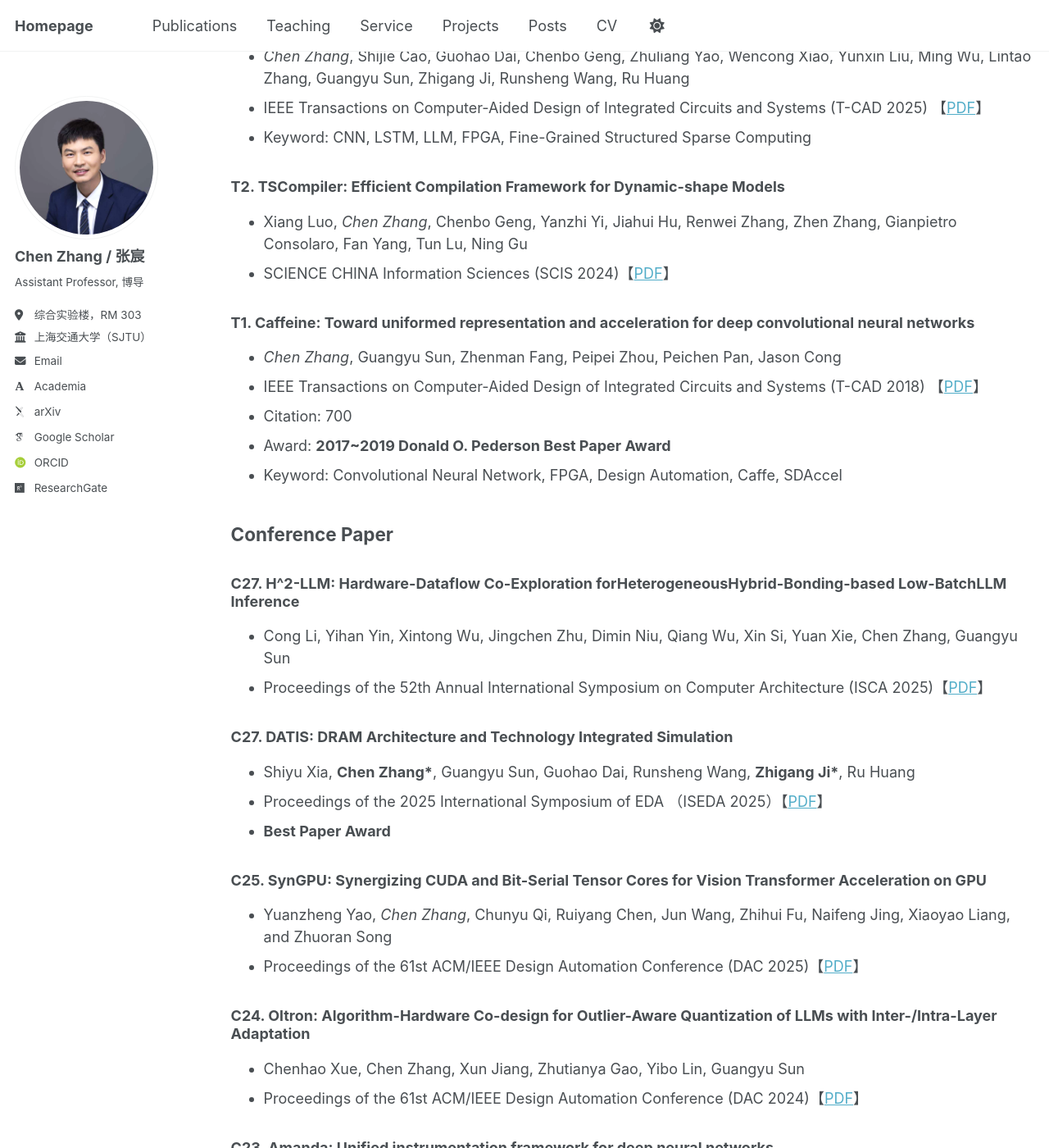
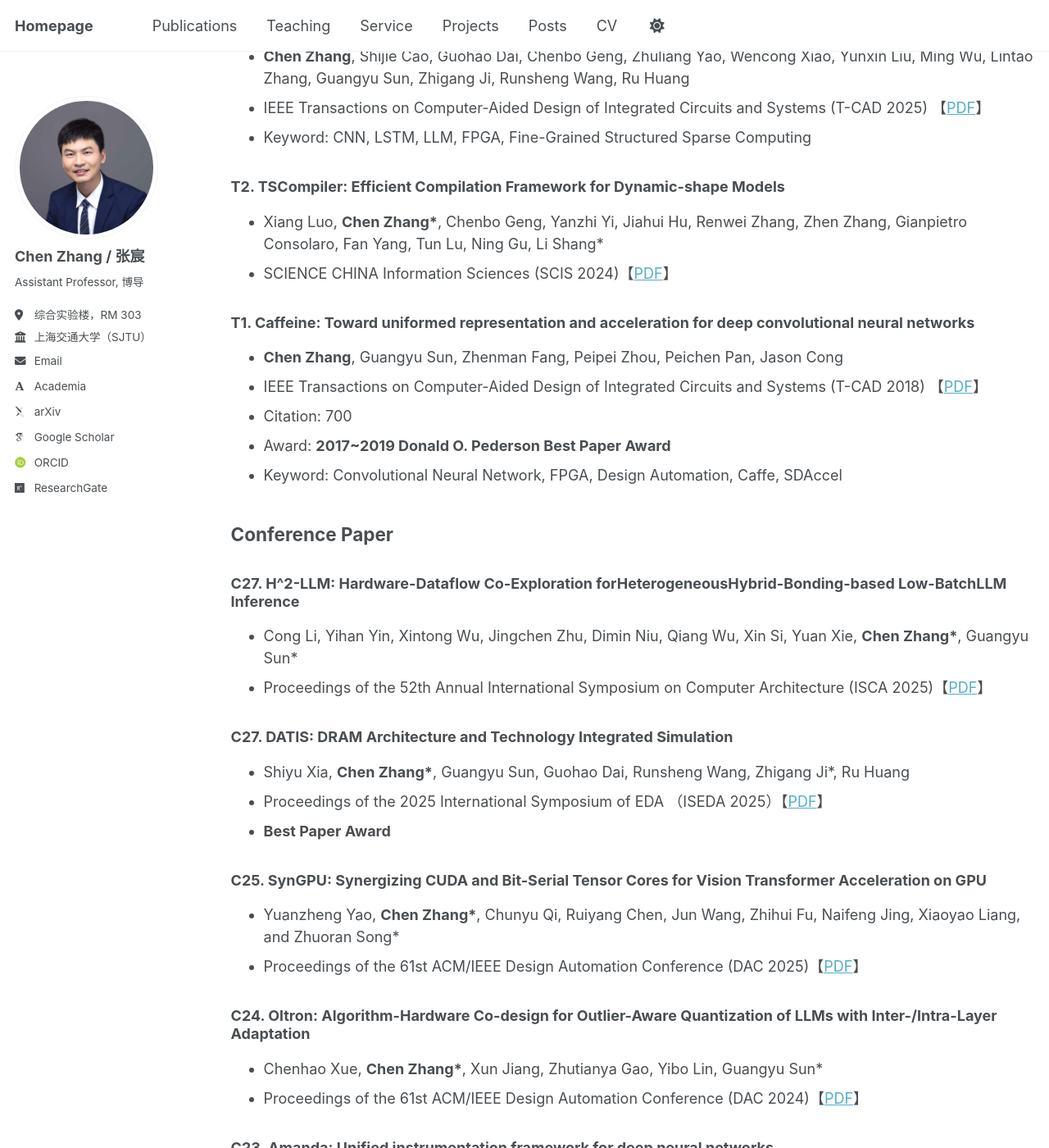
Before and after one commit to chenzhangsjtu/chenzhangsjtu.github.io, a Jekyll site: the page built from _pages/publications.md, in a window 1280 px wide and 1400 px high, scrolled down 587 px. Shown: the whole window at 82% size. Built offline with Jekyll 4.4.1, drawn with Linux system fonts in a browser that asks for light colours; some web fonts are replaced; some of the changed text lies outside the part shown.

Commit message:
Update publications.md

```diff
--- a/_pages/publications.md
+++ b/_pages/publications.md
@@ -8,25 +8,25 @@ author_profile: true
 ## Journal Paper
 
 ### T5. Theseus: Exploring Efficient Wafer-Scale Chip Design for Large Language Models
-* Jingchen Zhu, Chenhao Xue, Yiqi Chen, Zhao Wang, *Chen Zhang*, Yu Shen, Yifan Chen, Zekang Cheng, Yu Jiang, Tianqi Wang, Yibo Lin, Wei Hu, Bin Cui, Runsheng Wang, Yun Liang, Guangyu Sun
+* Jingchen Zhu, Chenhao Xue, Yiqi Chen, Zhao Wang, **Chen Zhang**, Yu Shen, Yifan Chen, Zekang Cheng, Yu Jiang, Tianqi Wang, Yibo Lin, Wei Hu, Bin Cui, Runsheng Wang, Yun Liang, Guangyu Sun
 * IEEE Transactions on Computer-Aided Design of Integrated Circuits and Systems (T-CAD 2025)
 
 ### T4. DSTC: Dual-Side Sparsity Tensor Core for DNNs Acceleration on Modern GPU Architectures
-*  *Chen Zhang*, Yang Wang, Zhiqiang Xie, Cong Guo, Yunxin Liu, Jingwen Leng, Guangyu Sun, Zhigang Ji, Runsheng Wang, Yuan Xie, Ru Huang
+*  **Chen Zhang**, Yang Wang, Zhiqiang Xie, Cong Guo, Yunxin Liu, Jingwen Leng, Guangyu Sun, Zhigang Ji, Runsheng Wang, Yuan Xie, Ru Huang
 * IEEE Transactions on Computers (TC 2025) 【[PDF](https://chenzhangsjtu.github.io//files/2025-TC-DSTC.pdf)】
 * Keyword: CNN, LSTM, LLM, GPU, Sparse Computing
 
 ### T3. Fine-Grained Structured Sparse Computing for FPGA-Based AI Inference
-*  *Chen Zhang*, Shijie Cao, Guohao Dai, Chenbo Geng, Zhuliang Yao, Wencong Xiao, Yunxin Liu, Ming Wu, Lintao Zhang, Guangyu Sun, Zhigang Ji, Runsheng Wang, Ru Huang
+*  **Chen Zhang**, Shijie Cao, Guohao Dai, Chenbo Geng, Zhuliang Yao, Wencong Xiao, Yunxin Liu, Ming Wu, Lintao Zhang, Guangyu Sun, Zhigang Ji, Runsheng Wang, Ru Huang
 * IEEE Transactions on Computer-Aided Design of Integrated Circuits and Systems (T-CAD 2025) 【[PDF](https://chenzhangsjtu.github.io//files/2025-TCAD-FSS.pdf)】
 * Keyword: CNN, LSTM, LLM, FPGA, Fine-Grained Structured Sparse Computing
 
 ### T2. TSCompiler: Efficient Compilation Framework for Dynamic-shape Models
-* Xiang Luo, *Chen Zhang*, Chenbo Geng, Yanzhi Yi, Jiahui Hu, Renwei Zhang, Zhen Zhang, Gianpietro Consolaro, Fan Yang, Tun Lu, Ning Gu
+* Xiang Luo, **Chen Zhang\***, Chenbo Geng, Yanzhi Yi, Jiahui Hu, Renwei Zhang, Zhen Zhang, Gianpietro Consolaro, Fan Yang, Tun Lu, Ning Gu, Li Shang\*
 * SCIENCE CHINA Information Sciences (SCIS 2024)【[PDF](https://chenzhangsjtu.github.io//files/2024-SCIS.pdf)】
 
 ### T1. Caffeine: Toward uniformed representation and acceleration for deep convolutional neural networks
-*  *Chen Zhang*, Guangyu Sun, Zhenman Fang, Peipei Zhou, Peichen Pan, Jason Cong
+*  **Chen Zhang**, Guangyu Sun, Zhenman Fang, Peipei Zhou, Peichen Pan, Jason Cong
 * IEEE Transactions on Computer-Aided Design of Integrated Circuits and Systems (T-CAD 2018) 【[PDF](https://chenzhangsjtu.github.io//files/TCAD-2018.pdf)】
 * Citation: 700
 * Award: **2017~2019 Donald O. Pederson Best Paper Award**
@@ -37,122 +37,122 @@ author_profile: true
 
 
 ### C27. H^2-LLM: Hardware-Dataflow Co-Exploration forHeterogeneousHybrid-Bonding-based Low-BatchLLM Inference
-* Cong Li, Yihan Yin, Xintong Wu, Jingchen Zhu, Dimin Niu, Qiang Wu, Xin Si, Yuan Xie, Chen Zhang, Guangyu Sun
+* Cong Li, Yihan Yin, Xintong Wu, Jingchen Zhu, Dimin Niu, Qiang Wu, Xin Si, Yuan Xie, **Chen Zhang\***, Guangyu Sun\*
 * Proceedings of the 52th Annual International Symposium on Computer Architecture (ISCA 2025)【[PDF](https://chenzhangsjtu.github.io//files/2025-H2_LLM_ISCA25.pdf)】
 
 ### C27. DATIS: DRAM Architecture and Technology Integrated Simulation
-* Shiyu Xia, **Chen Zhang\***, Guangyu Sun, Guohao Dai, Runsheng Wang, **Zhigang Ji\***, Ru Huang
+* Shiyu Xia, **Chen Zhang\***, Guangyu Sun, Guohao Dai, Runsheng Wang, Zhigang Ji\*, Ru Huang
 * Proceedings of the 2025 International Symposium of EDA （ISEDA 2025）【[PDF](https://chenzhangsjtu.github.io//files/2025ISEDA.pdf)】
 * **Best Paper Award**
 
 ### C25. SynGPU: Synergizing CUDA and Bit-Serial Tensor Cores for Vision Transformer Acceleration on GPU
-* Yuanzheng Yao, *Chen Zhang*, Chunyu Qi, Ruiyang Chen, Jun Wang, Zhihui Fu, Naifeng Jing, Xiaoyao Liang, and Zhuoran Song
+* Yuanzheng Yao, **Chen Zhang\***, Chunyu Qi, Ruiyang Chen, Jun Wang, Zhihui Fu, Naifeng Jing, Xiaoyao Liang, and Zhuoran Song\*
 * Proceedings of the 61st ACM/IEEE Design Automation Conference (DAC 2025)【[PDF](https://chenzhangsjtu.github.io//files/2025-DAC_SynGPU-3.pdf)】
 
 ### C24. Oltron: Algorithm-Hardware Co-design for Outlier-Aware Quantization of LLMs with Inter-/Intra-Layer Adaptation
-* Chenhao Xue, Chen Zhang, Xun Jiang, Zhutianya Gao, Yibo Lin, Guangyu Sun
+* Chenhao Xue, **Chen Zhang\***, Xun Jiang, Zhutianya Gao, Yibo Lin, Guangyu Sun\*
 * Proceedings of the 61st ACM/IEEE Design Automation Conference (DAC 2024)【[PDF](https://chenzhangsjtu.github.io//files/2024-DAC.pdf)】
 
 ### C23. Amanda: Unified instrumentation framework for deep neural networks
-* Yue Guan, Yuxian Qiu, Jingwen Leng, Fan Yang, Shuo Yu, Yunxin Liu, Yu Feng, Yuhao Zhu, Lidong Zhou, Yun Liang, *Chen Zhang*, Chao Li, Minyi Guo
+* Yue Guan, Yuxian Qiu, Jingwen Leng, Fan Yang, Shuo Yu, Yunxin Liu, Yu Feng, Yuhao Zhu, Lidong Zhou, Yun Liang, **Chen Zhang**, Chao Li, Minyi Guo
 * Proceedings of the 29th ACM International Conference on Architectural Support for Programming Languages and Operating Systems (ASPLOS 2024)
 
 ### C22. Cambricon-r: A fully fused accelerator for real-time learning of neural scene representation
-* Xinkai Song, Yuanbo Wen, Xing Hu, Tianbo Liu, Haoxuan Zhou, Husheng Han, Tian Zhi, Zidong Du, Wei Li, Rui Zhang, *Chen Zhang*, Lin Gao, Qi Guo, Tianshi Chen
+* Xinkai Song, Yuanbo Wen, Xing Hu, Tianbo Liu, Haoxuan Zhou, Husheng Han, Tian Zhi, Zidong Du, Wei Li, Rui Zhang, **Chen Zhang**, Lin Gao, Qi Guo, Tianshi Chen
 * Proceedings of the 56th Annual IEEE/ACM International Symposium on Microarchitecture (MICRO 2023)
 
 ### C21. RM-STC: Row-merge dataflow inspired GPU sparse tensor core for energy-efficient sparse acceleration
-* Guyue Huang, Zhengyang Wang, Po-An Tsai, *Chen Zhang*, Yufei Ding, Yuan Xie
+* Guyue Huang, Zhengyang Wang, Po-An Tsai, **Chen Zhang**, Yufei Ding, Yuan Xie
 * Proceedings of the 56th Annual IEEE/ACM International Symposium on Microarchitecture (MICRO 2023)
 
 ### C20. OliVe: Accelerating Large Language Models via Hardware-friendly Outlier-Victim Pair Quantization
-* Cong Guo, Jiaming Tang, Weiming Hu, Jingwen Leng, *Chen Zhang*, Fan Yang, Yunxin Liu, Minyi Guo, Yuhao Zhu
+* Cong Guo, Jiaming Tang, Weiming Hu, Jingwen Leng, **Chen Zhang**, Fan Yang, Yunxin Liu, Minyi Guo, Yuhao Zhu
 * Proceedings of the 50th Annual International Symposium on Computer Architecture (ISCA 2023)【[PDF](https://chenzhangsjtu.github.io//files/2023-ISCA.pdf)】
 
 ### C19. Nesting Forward Automatic Differentiation for Memory-Efficient Deep Neural Network Training
-* Cong Guo, Yuxian Qiu, Jingwen Leng, *Chen Zhang*, Ying Cao, Quanlu Zhang, Yunxin Liu, Fan Yang, Minyi Guo
+* Cong Guo, Yuxian Qiu, Jingwen Leng, **Chen Zhang**, Ying Cao, Quanlu Zhang, Yunxin Liu, Fan Yang, Minyi Guo
 * 2022 IEEE 40th International Conference on Computer Design (ICCD 2022)【[PDF](https://chenzhangsjtu.github.io//files/2022-ICCD.pdf)】
 
 ### C18. Ant: Exploiting adaptive numerical data type for low-bit deep neural network quantization
-* Cong Guo, *Chen Zhang*, Jingwen Leng, Zihan Liu, Fan Yang, Yunxin Liu, Minyi Guo, Yuhao Zhu
+* Cong Guo, **Chen Zhang**, Jingwen Leng, Zihan Liu, Fan Yang, Yunxin Liu, Minyi Guo, Yuhao Zhu
 * Proceedings of the 55th IEEE/ACM International Symposium on Microarchitecture (MICRO 2022)【[PDF](https://chenzhangsjtu.github.io//files/2022-MICRO.pdf)】
 * Award: **MICRO 2023 Top Picks Honorable Mention**
 * Keywords: AI acceleration, Tensor Core, Quantization
 
 ### C17. SQuant: On-the-fly data-free quantization via diagonal hessian approximation
-* Cong Guo, Yuxian Qiu, Jingwen Leng, Xiaotian Gao, *Chen Zhang*, Yunxin Liu, Fan Yang, Yuhao Zhu, Minyi Guo
+* Cong Guo, Yuxian Qiu, Jingwen Leng, Xiaotian Gao, **Chen Zhang**, Yunxin Liu, Fan Yang, Yuhao Zhu, Minyi Guo
 * International Conference on Learning (ICLR 2022) 【[PDF](https://chenzhangsjtu.github.io//files/2022-ICLR.pdf)】
 
 ### C16. Dual-side sparse tensor core
-* Yang Wang, *Chen Zhang*, Zhiqiang Xie, Cong Guo, Yunxin Liu, Jingwen Leng
+* Yang Wang, **Chen Zhang\***, Zhiqiang Xie, Cong Guo, Yunxin Liu, Jingwen Leng
 * 2021 ACM/IEEE 48th Annual International Symposium on Computer Architecture (ISCA 2021)【[PDF](https://chenzhangsjtu.github.io//files/2021-ISCA.pdf)】
 * Keywords: GPGPU, Sparse Tensor Core, AI acceleration
 
 ### C15. Boosting mobile CNN inference through semantic memory
-* Yun Li, *Chen Zhang*, Shihao Han, Li Lyna Zhang, Baoqun Yin, Yunxin Liu, Mengwei Xu
+* Yun Li, **Chen Zhang\***, Shihao Han, Li Lyna Zhang, Baoqun Yin\*, Yunxin Liu, Mengwei Xu
 * Proceedings of the 29th ACM International Conference on Multimedia (Multimedia 2021)【[PDF](https://chenzhangsjtu.github.io//files/2021-ACMMultimedia.pdf)】【[Web](https://mp.weixin.qq.com/s/Lk3Y3rH8NuQwUbdagNOE6Q)】
 
 ### C14. Scylla: Qoe-aware continuous mobile vision with fpga-based dynamic deep neural network reconfiguration
-* Shuang Jiang, Zhiyao Ma, Xiao Zeng, Chenren Xu, Mi Zhang, *Chen Zhang*, Yunxin Liu
+* Shuang Jiang, Zhiyao Ma, Xiao Zeng, Chenren Xu, Mi Zhang, **Chen Zhang**, Yunxin Liu
 * Proceedings of the 2022 IEEE Conference on Computer Communications (INFOCOM 2020)【[PDF](https://chenzhangsjtu.github.io//files/2020-INFOCOM.pdf)】
 
 ### C13. Ladabert: Lightweight adaptation of bert through hybrid model compression
-* Yihuan Mao, Yujing Wang, Chufan Wu, *Chen Zhang*, Yang Wang, Yaming Yang, Quanlu Zhang, Yunhai Tong, Jing Bai
+* Yihuan Mao, Yujing Wang, Chufan Wu, **Chen Zhang**, Yang Wang, Yaming Yang, Quanlu Zhang, Yunhai Tong, Jing Bai
 * Proceedings of the 28th International Conference on Computational Linguistics (COLING 2020)【[PDF](https://chenzhangsjtu.github.io//files/2020-COLING.pdf)】
 
 ### C12. Live video analytics with FPGA-based smart cameras
-* Shang Wang, *Chen Zhang*, Yuanchao Shu, Yunxin Liu
+* Shang Wang, **Chen Zhang\***, Yuanchao Shu, Yunxin Liu\*
 * Proceedings of the 2019 Workshop on Hot Topics in Video Analytics and Intelligent Edges (HotEdges 2019)【[PDF](https://chenzhangsjtu.github.io//files/2019-HotEdge.pdf)】
 
 ### C11. Efficient and effective sparse LSTM on FPGA with bank-balanced sparsity
-* Shijie Cao, *Chen Zhang*, Zhuliang Yao, Wencong Xiao, Lanshun Nie, Dechen Zhan, Yunxin Liu, Ming Wu, Lintao Zhang
+* Shijie Cao, **Chen Zhang\***, Zhuliang Yao, Wencong Xiao, Lanshun Nie, Dechen Zhan, Yunxin Liu, Ming Wu, Lintao Zhang
 * Proceedings of the 2019 ACM/SIGDA International Symposium on Field-Programmable Gate Arrays (FPGA 2019) 【[PDF](https://chenzhangsjtu.github.io//files/2019-FPGA.pdf)】【[Web](https://www.jiqizhixin.com/articles/2019-06-25-18)】
 * Industrial Impact: **Used by NVIDIA Sparse Tensor Core (Ampere and Hopper Architecture)**
 * Keyword: Sparse Neural Network, Acceleration, FPGA
 
 ### C10. Balanced sparsity for efficient dnn inference on gpu
-* Zhuliang Yao, Shijie Cao, Wencong Xiao, Chen Zhang, Lanshun Nie
+* Zhuliang Yao, Shijie Cao, Wencong Xiao, **Chen Zhang\***, Lanshun Nie
 * Proceedings of the AAAI conference on artificial intelligence (AAAI 2019) 【[PDF](https://chenzhangsjtu.github.io//files/2019-AAAI.pdf)】
 * Industrial Impact: **Used by NVIDIA Sparse Tensor Core (Ampere and Hopper Architecture)**
 * Keyword: Sparse Neural Network, Acceleration, GPGPU
 
 ### C9. Seernet: Predicting convolutional neural network feature-map sparsity through low-bit quantization
-* Shijie Cao, Lingxiao Ma, Wencong Xiao, *Chen Zhang*, Yunxin Liu, Lintao Zhang, Lanshun Nie, Zhi Yang
+* Shijie Cao, Lingxiao Ma, Wencong Xiao, **Chen Zhang\***, Yunxin Liu, Lintao Zhang, Lanshun Nie, Zhi Yang
 * Proceedings of the IEEE/CVF Conference on Computer Vision and Pattern Recognition (CVPR 2019) 【[PDF](https://chenzhangsjtu.github.io//files/2019-CVPR.pdf)】
 
 ### C8. Best-effort FPGA programming: A few steps can go a long way
-* Jason Cong, Zhenman Fang, Yuchen Hao, Peng Wei, Cody Hao Yu, *Chen Zhang*, Peipei Zhou
+* Jason Cong, Zhenman Fang, Yuchen Hao, Peng Wei, Cody Hao Yu, **Chen Zhang**, Peipei Zhou
 * arXiv preprint arXiv:1807.01340 (2018)
 
 ### C7. Using data compression for optimizing FPGA-based convolutional neural network accelerators
-* Yijin Guan, Ningyi Xu, *Chen Zhang*, Zhihang Yuan, Jason Cong
+* Yijin Guan, Ningyi Xu, **Chen Zhang**, Zhihang Yuan, Jason Cong
 * International workshop on advanced parallel processing technologies (2017)
 
 ### C6. Energy-efficient CNN implementation on a deeply pipelined FPGA cluster
-* *Chen Zhang*, Di Wu, Jiayu Sun, Guangyu Sun, Guojie Luo, Jason Con
+* **Chen Zhang**, Di Wu, Jiayu Sun, Guangyu Sun, Guojie Luo, Jason Con
 * Proceedings of the 2016 International Symposium on Low Power Electronics and Design (ISLPED 2016) 【[PDF](https://chenzhangsjtu.github.io//files/2016-ISLPED.pdf)】
 
 ### C5. Caffeine: Toward uniformed representation and acceleration for deep convolutional neural networks
-* *Chen Zhang*, Zhenman Fang, Peipei Zhou, Peichen Pan, Jason Cong
+* **Chen Zhang**, Zhenman Fang, Peipei Zhou, Peichen Pan, Jason Cong
 * Proceedings of the 35th International Conference on Computer-Aided Design (ICCAD 2016) 【[PDF](https://chenzhangsjtu.github.io//files/2016-ICCAD.pdf)】
 
 ### C4. Optimizing FPGA-based accelerator design for deep convolutional neural networks
-* *Chen Zhang*, Peng Li, Guangyu Sun, Yijin Guan, Bingjun Xiao, Jason Cong, "
+* **Chen Zhang**, Peng Li, Guangyu Sun, Yijin Guan, Bingjun Xiao, Jason Cong, "
 * Proceedings of the 2015 ACM/SIGDA international symposium on field-programmable gate arrays (FPGA 2015)【[PDF](https://chenzhangsjtu.github.io//files/2015-FPGA.pdf)】
 * Citation: 2218 (**Top-1** citation in FPGA conference history since 1990s)
 * Award: **FPGA-2015 Best Paper Nomination**
 * Keyword: Convolutional Neural Network, FPGA, Acceleration, Roofline Model
 
 ### C3. An efficient design and implementation of LSM-tree based key-value store on open-channel SSD
-* Peng Wang, Guangyu Sun, Song Jiang, Jian Ouyang, Shiding Lin, *Chen Zhang*, Jason Cong
+* Peng Wang, Guangyu Sun, Song Jiang, Jian Ouyang, Shiding Lin, **Chen Zhang**, Jason Cong
 * Proceedings of the Ninth European Conference on Computer Systems (EuroSys 2014)【[PDF](https://chenzhangsjtu.github.io//files/2014-Eurosys.pdf)】
 
 ### C2. Memory partitioning for multidimensional arrays in high-level synthesis
-* Yuxin Wang, Peng Li, Peng Zhang, *Chen Zhang*, Jason Cong
+* Yuxin Wang, Peng Li, Peng Zhang, **Chen Zhang**, Jason Cong
 * Proceedings of the 50th Annual Design Automation Conference (DAC 2013)【[PDF](https://chenzhangsjtu.github.io//files/2013-DAC.pdf)】
 
 ### C1. Automatic multidimensional memory partitioning for FPGA-based accelerators
-* Yuxin Wang, Peng Li, Peng Zhang, *Chen Zhang*, Jason Cong
+* Yuxin Wang, Peng Li, Peng Zhang, **Chen Zhang**, Jason Cong
 * Proceedings of the ACM/SIGDA international symposium on Field programmable gate arrays (FPGA 2013)
 
 ## Patent
```
